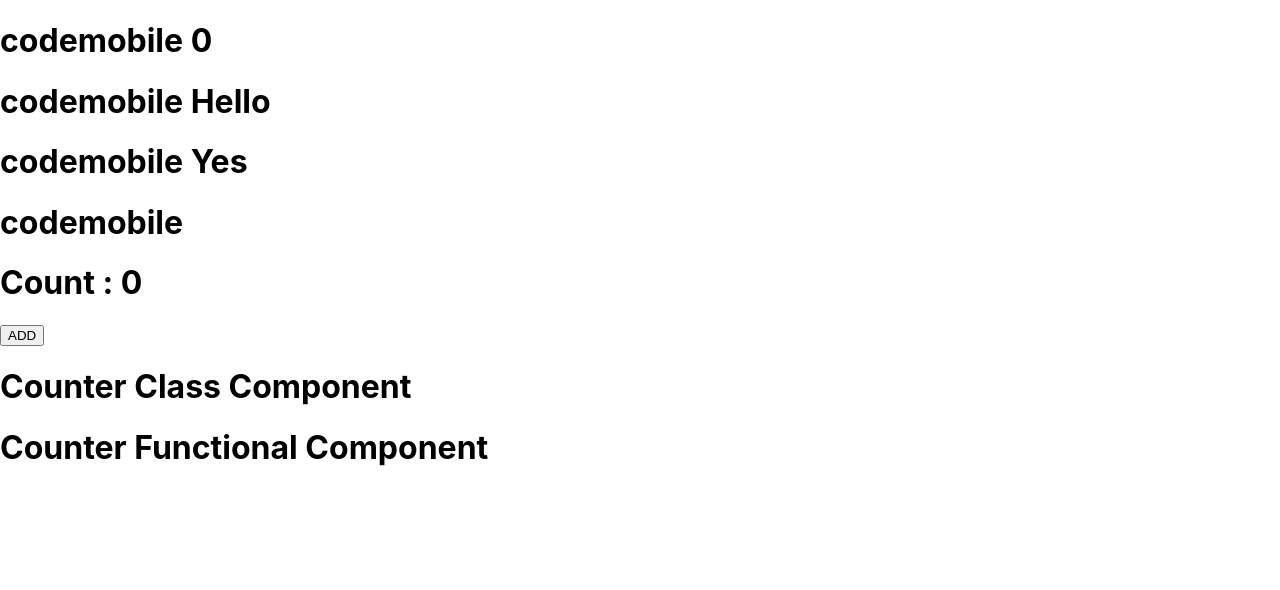
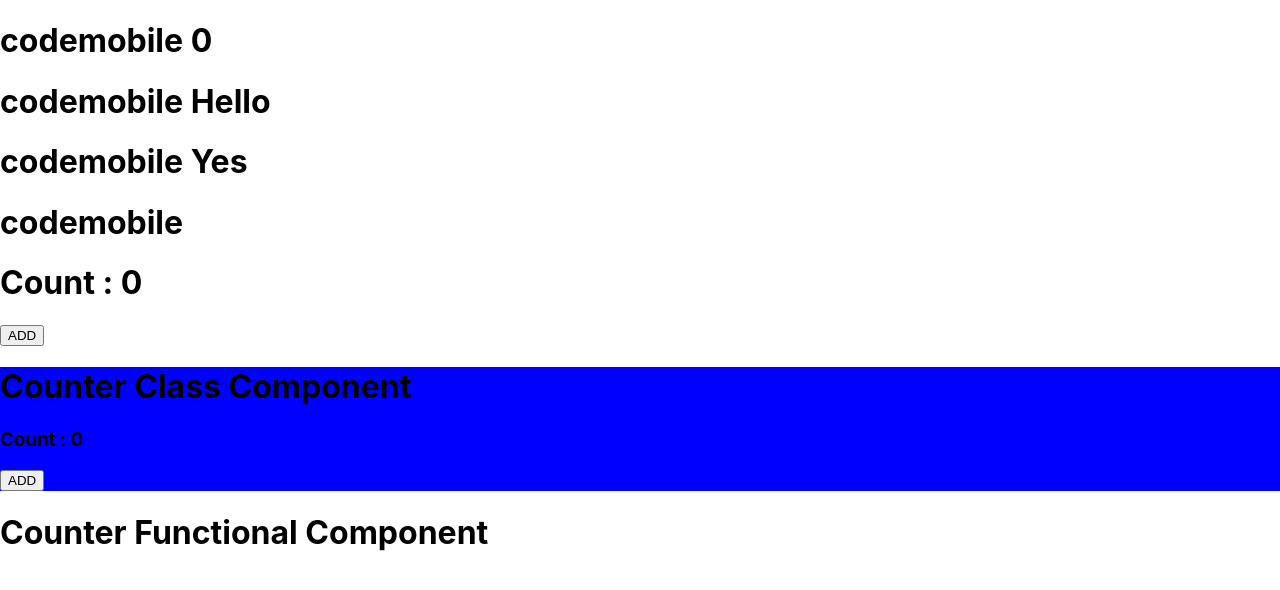
Before and after one commit to iiimomoniii/Intro_React-Web, a React (Create React App) app: page / in a window 1280 px wide. Shown: the top 590 px of the page. Built offline with nearby package versions, Linux system fonts and the light colour scheme.

Commit message:
Update
การเปลี่ยนเเปลงค่าที่อยู่ภายใต้ CounterClassComponent

```diff
--- a/src/CounterClassComponents.js
+++ b/src/CounterClassComponents.js
@@ -1,10 +1,34 @@
 import React, { Component } from "react";
 
 export default class CounterClassComponent extends Component {
+  constructor(props) {
+    super(props);
+    //2. การสร้างตัวเเปรเเบบ state
+    //เมื่อมีการเปลี่ยนเเเปลงค่า มันจะทำการ render ค่าที่เกิดการเปลี่ยนเเปลง
+    this.state = {
+      //เช่น count
+      count: 0,
+    };
+  }
+
+  //1. function render จะถูกเรียกทุกครั้งเมื่อมีการเปลี่ยนเเปลง state เพื่อ  update UI
   render() {
     return (
-      <div>
+      <div style={{ backgroundColor: "blue" }}>
         <h1>Counter Class Component</h1>
+        {/*3. this.state.count เเสดง ค่า count ที่มาจาก this.state*/}
+        {/*5. ค่า count ที่ state เกิดการเปลี่ยนเเปลง function render ก็จะทำการ update ค่า count ที่เเสดงผลใหม่ */}
+        <h3>Count : {this.state.count}</h3>
+        {/*4. สร้าง button เพื่อทำการเปลี่ยนเเปลงค่า count ที่อยู่ใน this.state โดยทำการเปลี่ยนเเปลงผ่าน function this.setState()*/}
+        <button
+          onClick={() =>
+            this.setState({
+              count: this.state.count + 1 ,
+            })
+          }
+        >
+          ADD
+        </button>
       </div>
     );
   }
```
